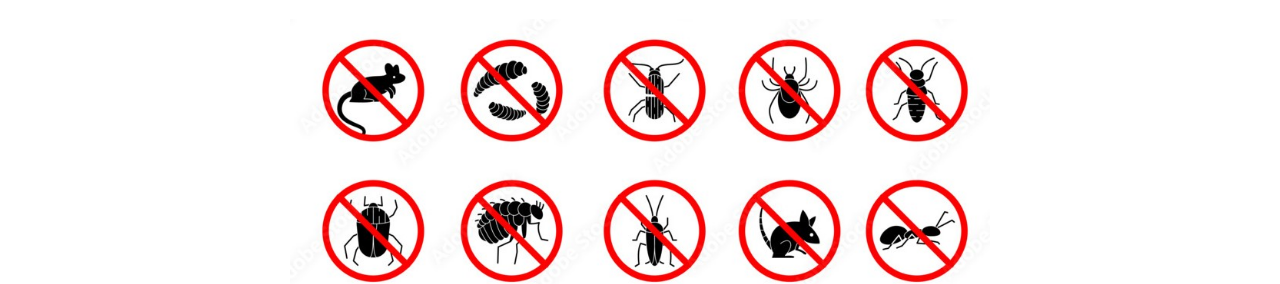
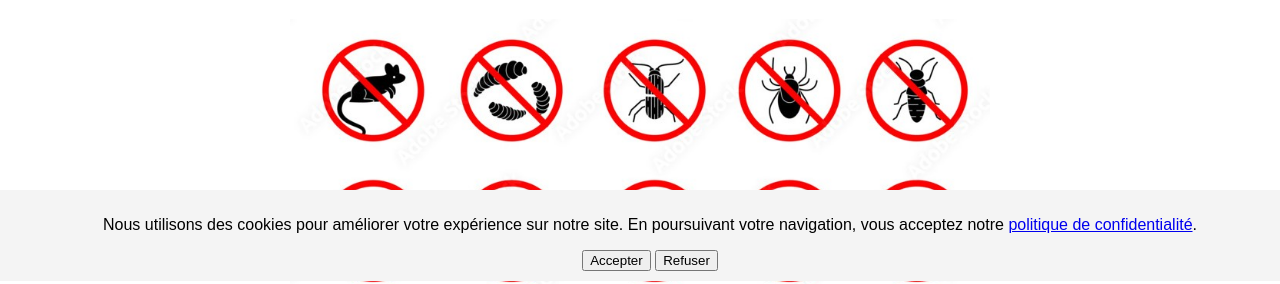
Before and after one commit to Abramelin/Attrap13Nuisibles, a plain HTML site: page index.html in a window 1280 px wide. Shown: the part 519-803 px from the top of the page. Drawn offline with Linux system fonts and the light colour scheme.

Commit message:
Update index.html
les cookies

```diff
--- a/index.html
+++ b/index.html
@@ -23,8 +23,12 @@
             <li><a href="#contact">🗃️ Contact</a></li>
         </ul>
         </nav>
-
-
+       <!--Cookies-->
+        <div id="cookie-banner" style="position: fixed; bottom: 0; left: 0; width: 100%; background: #f4f4f4; padding: 10px; text-align: center; z-index: 1000;">
+            <p>Nous utilisons des cookies pour améliorer votre expérience sur notre site. En poursuivant votre navigation, vous acceptez notre <a href="/politique-de-confidentialite.html">politique de confidentialité</a>.</p>
+            <button id="accept-cookies">Accepter</button>
+            <button id="decline-cookies">Refuser</button>
+        </div>
     <!-- Bannière rouge (vide) -->
     <div class="banner" id="accueil"></div>
 
```
